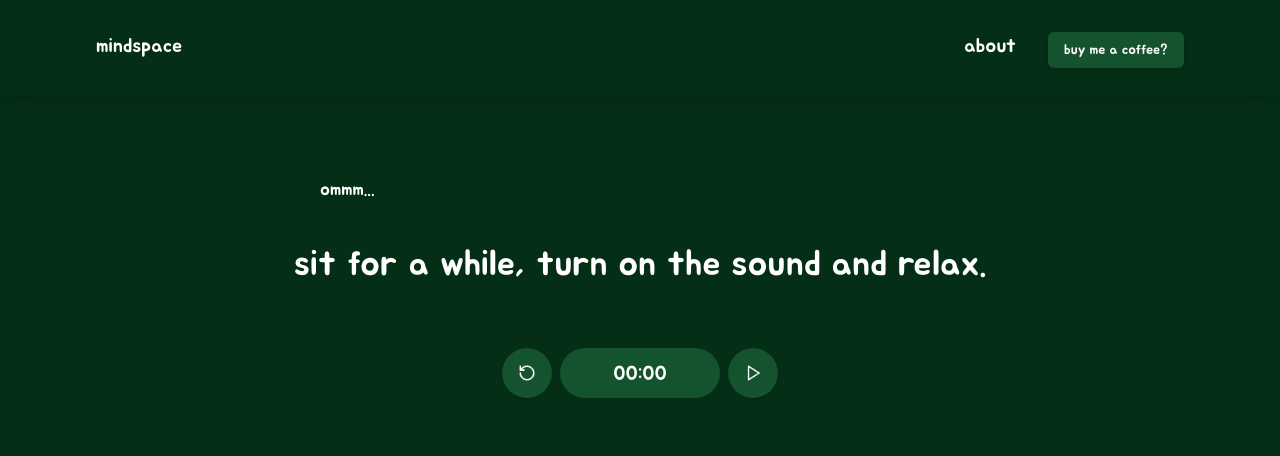
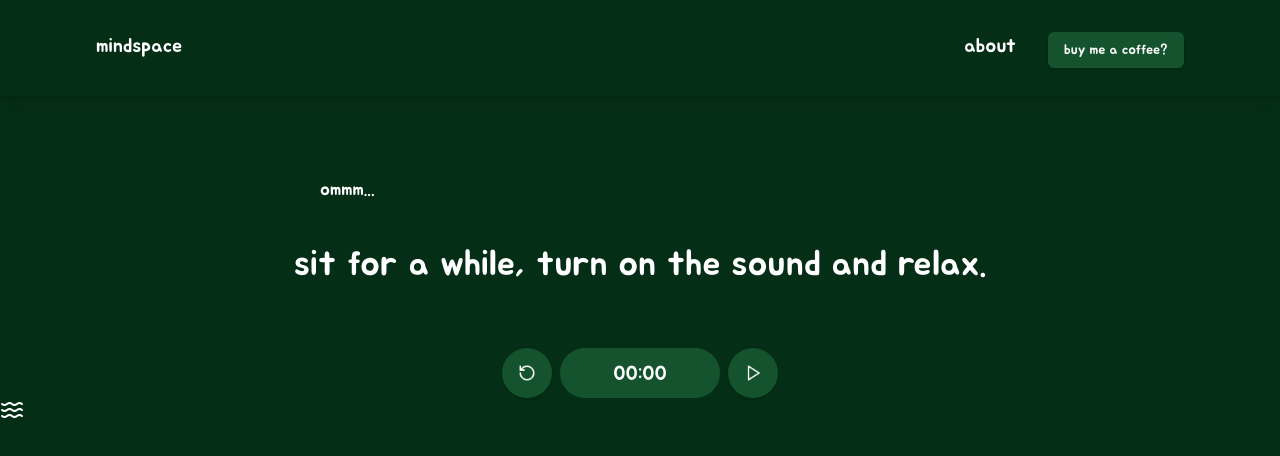
Before and after one commit to zabeluna/mindspace-luna, a Next.js app: page / in a window 1280 px wide. Shown: the top 456 px of the page. Built offline with nearby package versions, Linux system fonts and the light colour scheme.

Commit message:
feat:"add lucide icons in Icons and rm types from IconSounds"

```diff
--- a/components/sections/data.tsx
+++ b/components/sections/data.tsx
@@ -1,22 +1,19 @@
 "use client"
 
+import { icons, LucideIcon } from "lucide-react";
 import { ReactNode, useRef } from "react";
 import { useState } from "react";
 
 export type IconsSounds = {
-  id: string;
   icon: ReactNode;
   sound: string;
   volume: number;
-  hasVolume: boolean;
 };
 
 export default function Icons({
-    id,
     icon,
     sound,
     volume,
-    hasVolume,
  } : IconsSounds) {
 
    const [sounding, setSounding] = useState(0.5);
@@ -33,7 +30,7 @@ export default function Icons({
 
     return(
     <div>
-
+     <div className="w-[] h-[]">{icon}</div>
 
     </div>
     );
--- a/components/sections/icons-sounds.tsx
+++ b/components/sections/icons-sounds.tsx
@@ -1,15 +1,15 @@
 import Icons from "./data";
+import {Waves} from "lucide-react";
+import {Winds} from "@/audio/winds.mp3";
 
 
 const IconsSounds = () => {
     return(
     <div>
         <Icons
-        id={""}
-        icon={""}
+        icon={<Waves/>}
         sound={""}
         volume={0}
-        hasVolume={0}
         />
     </div>
 )
```
Also changed, not shown: 1 other file (tests, documents, lock files or other folders).
